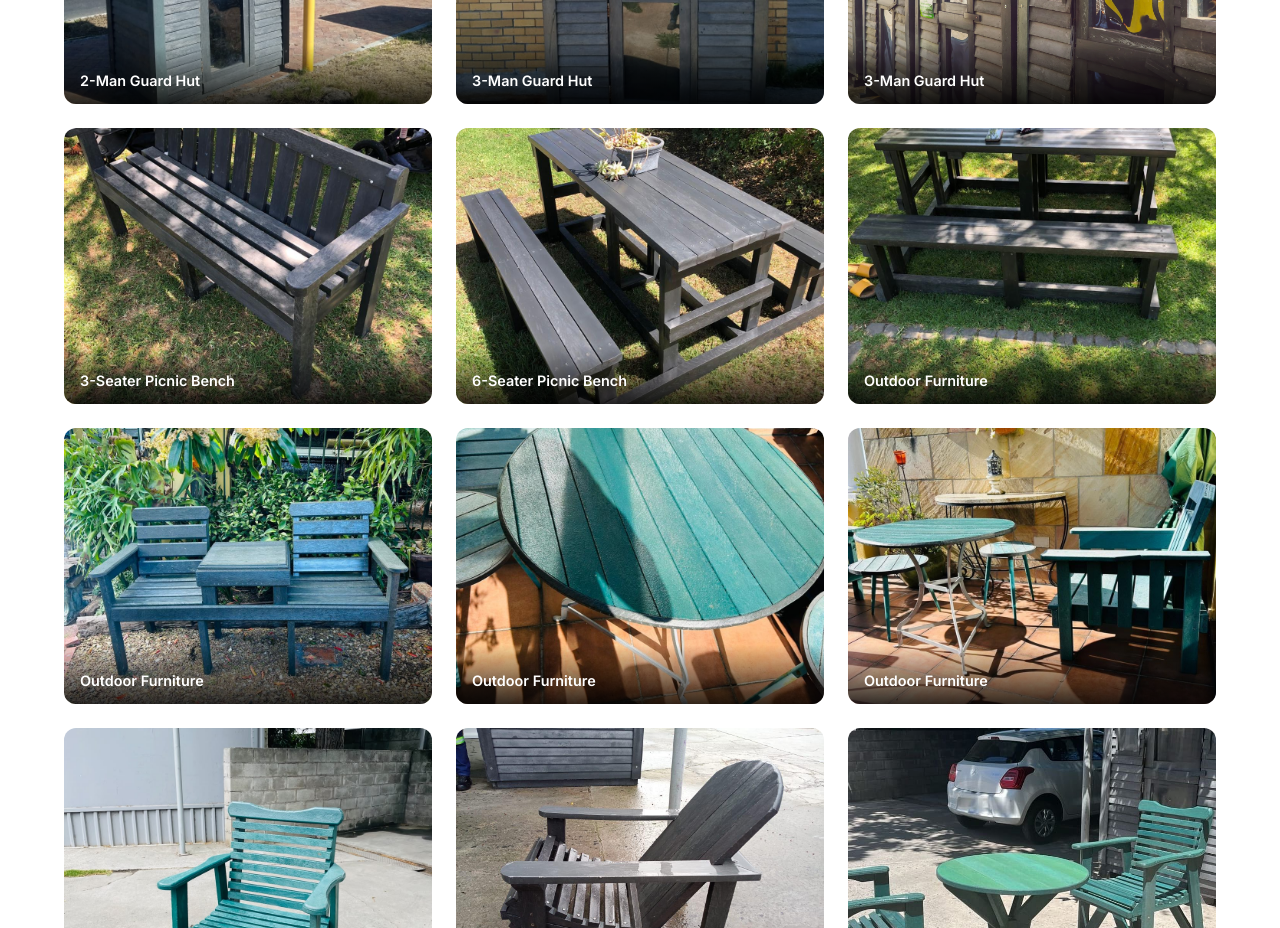
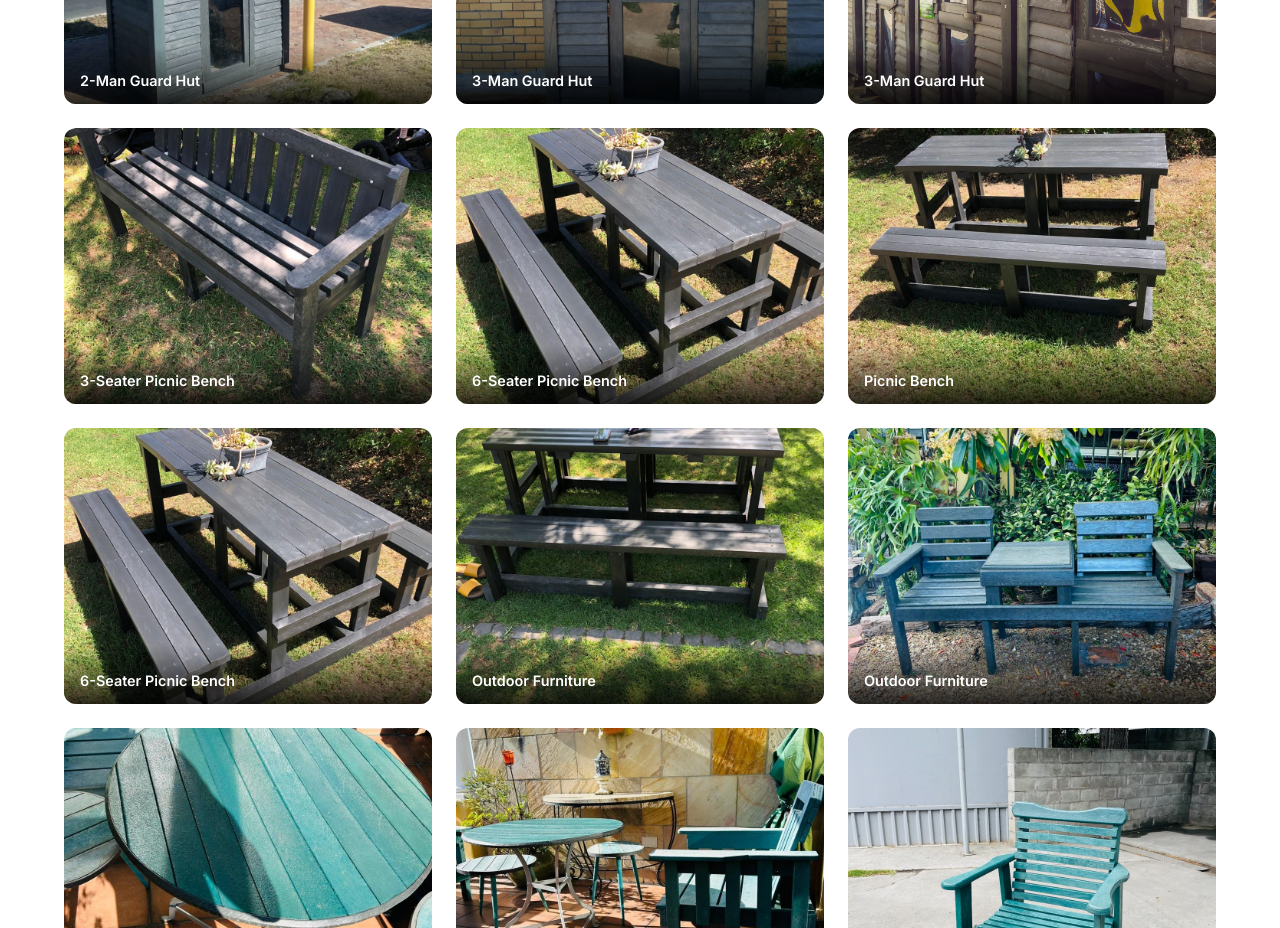
Before and after one commit to greenlumber-holdings/greenlumber-holdings.github.io, a plain HTML site: page index.html in a window 1280 px wide. Shown: the part 4320-5248 px from the top of the page. Drawn offline with Linux system fonts and the light colour scheme.

Commit message:
Update index.html

```diff
--- a/index.html
+++ b/index.html
@@ -276,6 +276,16 @@
         <div class="gallery-item show" data-category="benches" data-modal-image="img/3 seater bench.jpg">
           <img src="img/3 seater bench.jpg" alt="3-Seater Picnic Bench" loading="lazy">
           <div class="gallery-label">3-Seater Picnic Bench</div>
+        </div>
+
+        <div class="gallery-item show" data-category="benches" data-modal-image="img/6 seater-picnic bench.jpg">
+          <img src="img/6 seater-picnic bench.jpg" alt="6-Seater Picnic Bench" loading="lazy">
+          <div class="gallery-label">6-Seater Picnic Bench</div>
+        </div>
+
+        <div class="gallery-item show" data-category="benches" data-modal-image="img/Picnic bench.jpeg">
+          <img src="img/Picnic bench.jpeg" alt="Picnic Bench" loading="lazy">
+          <div class="gallery-label">Picnic Bench</div>
         </div>
 
         <div class="gallery-item show" data-category="benches" data-modal-image="img/6 seater-picnic bench.jpg">
```
